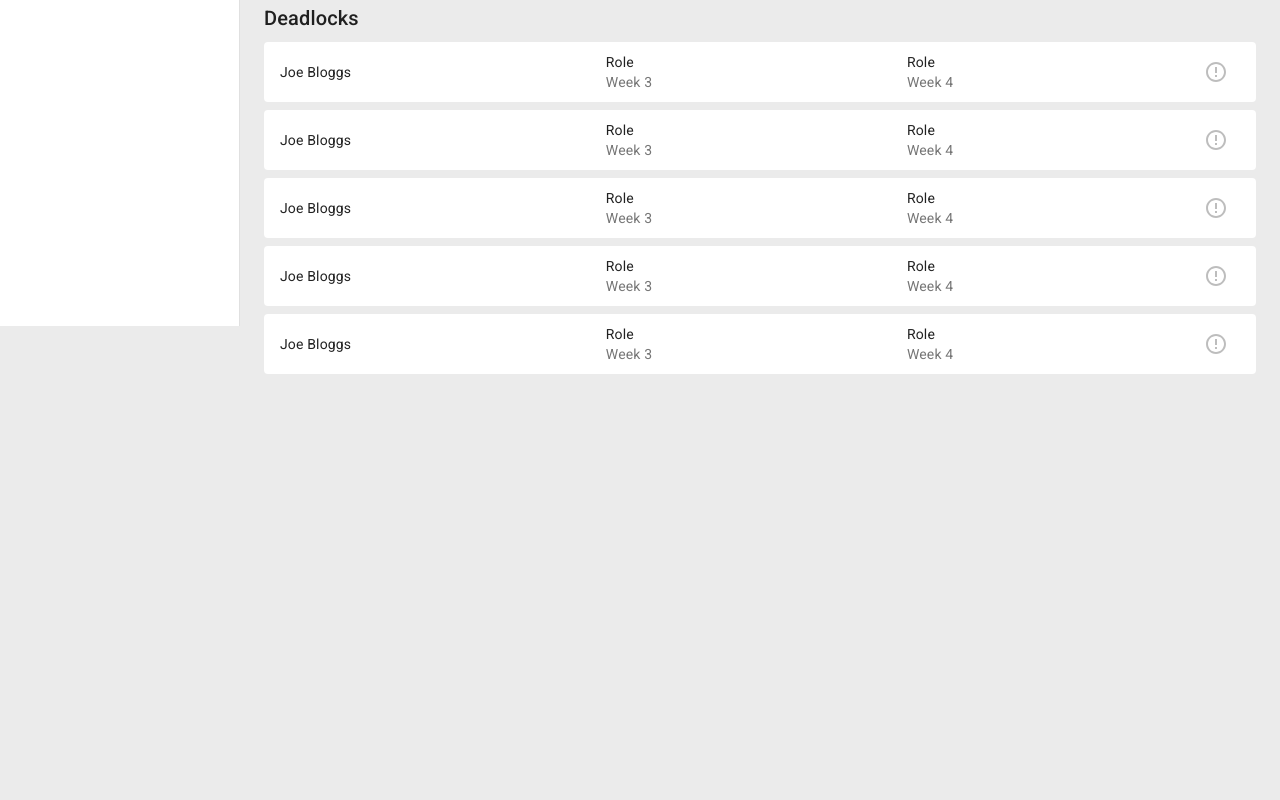
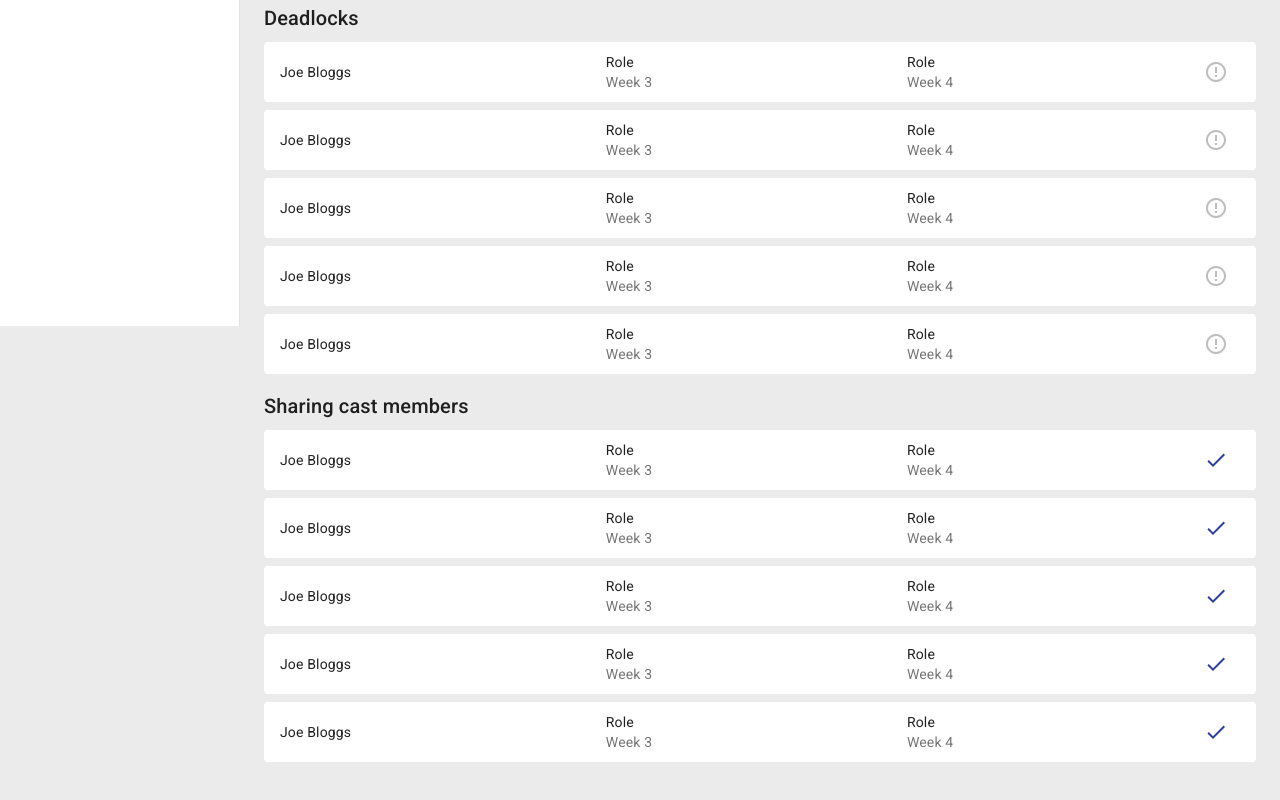
Before and after one commit to jpderrick/Casting-Bot-2.0, a React (Create React App) app: page / in a window 1280 px wide. Shown: the part 474-1274 px from the top of the page. Before the commit the page ends 888 px from the top, so only its background shows below. Built offline with nearby package versions, Linux system fonts and the light colour scheme.

Commit message:
Cast sharing template

```diff
--- /dev/null
+++ b/src/components/Sharing.js
@@ -0,0 +1,49 @@
+import React from "react";
+import {
+  withStyles,
+  Typography,
+  List,
+  ListItem,
+  ListItemText,
+  ListItemSecondaryAction,
+  IconButton,
+  Tooltip,
+  Paper,
+} from "@material-ui/core";
+import _ from "lodash";
+import CheckIcon from "@material-ui/icons/Check";
+
+const styles = (theme) => ({
+  personToCast: { marginBottom: theme.spacing() },
+});
+
+const Sharing = ({ classes, ...props }) => {
+  return (
+    <div>
+      <Typography variant="h6">Sharing cast members</Typography>
+      <List dense>
+        {_.times(5, (i) => {
+          return (
+            <Paper className={classes.personToCast}>
+              <ListItem>
+                <ListItemText>Joe Bloggs</ListItemText>
+                <ListItemText primary={"Role"} secondary={"Week 3"} />
+                <ListItemText primary={"Role"} secondary={"Week 4"} />
+
+                <ListItemSecondaryAction>
+                  <Tooltip title="Cast in both shows">
+                    <IconButton color="secondary">
+                      <CheckIcon />
+                    </IconButton>
+                  </Tooltip>
+                </ListItemSecondaryAction>
+              </ListItem>
+            </Paper>
+          );
+        })}
+      </List>
+    </div>
+  );
+};
+
+export default withStyles(styles)(Sharing);
--- a/src/pages/CastingMeetingPage.js
+++ b/src/pages/CastingMeetingPage.js
@@ -2,6 +2,7 @@ import React from "react";
 import { withStyles } from "@material-ui/core";
 import FreeToCast from "../components/FreeToCast";
 import Deadlocks from "../components/Deadlocks";
+import Sharing from "../components/Sharing";
 
 const styles = (theme) => ({});
 
@@ -10,6 +11,7 @@ const CastingMeetingPage = ({ classes, ...props }) => {
     <div>
       <FreeToCast />
       <Deadlocks />
+      <Sharing />
     </div>
   );
 };
```
